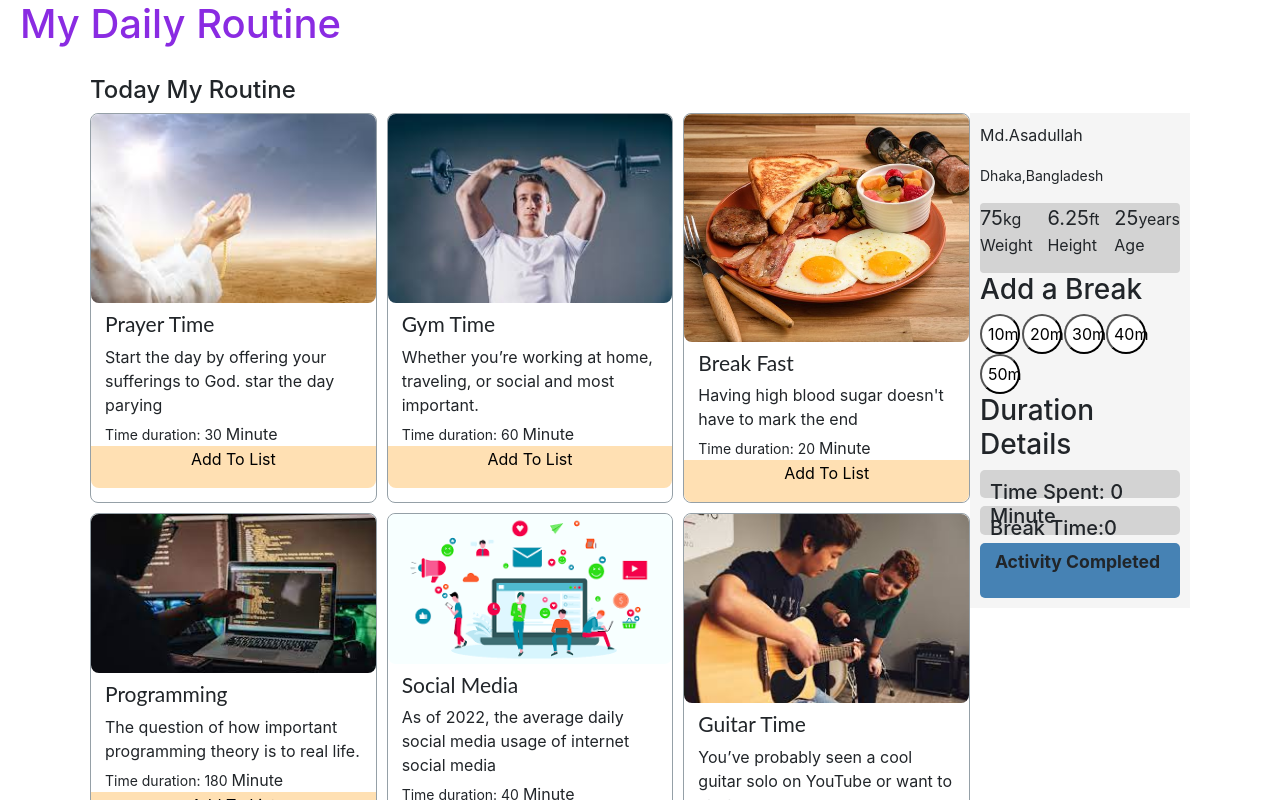
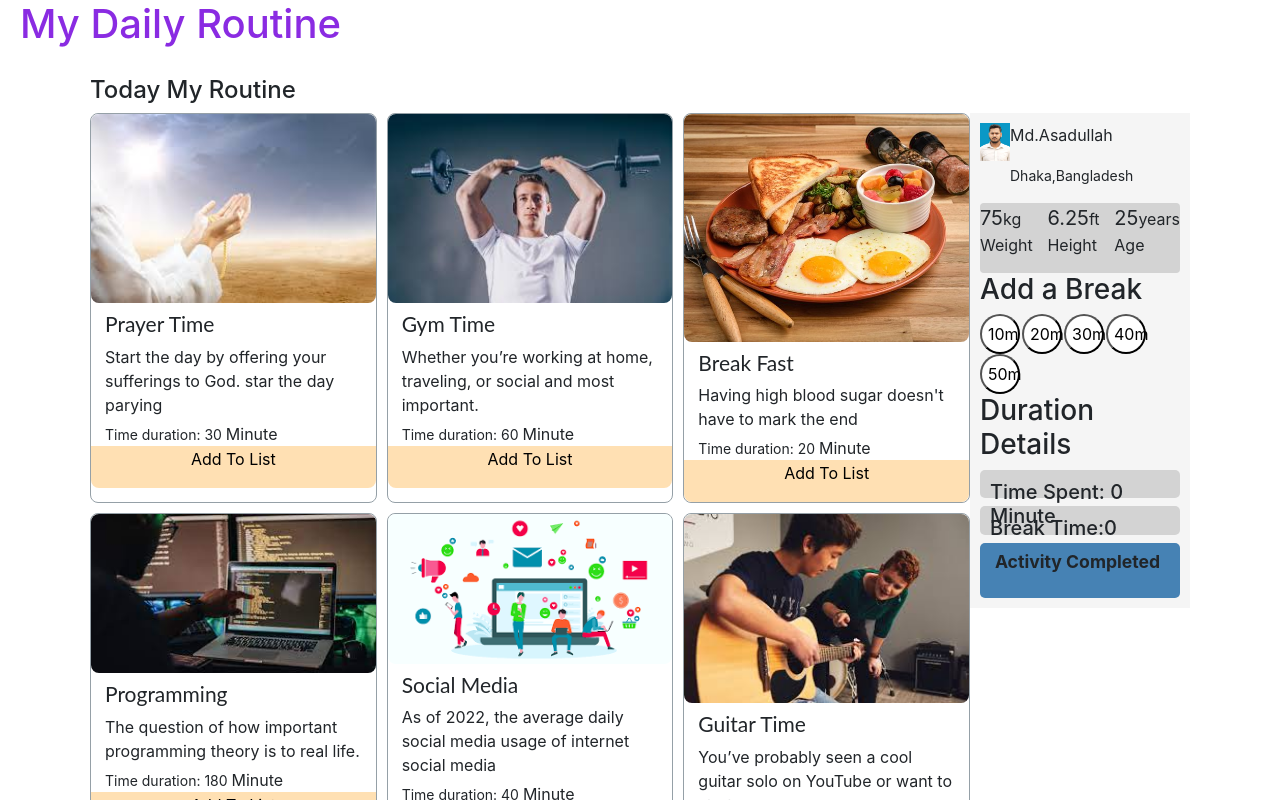
Before and after one commit to asadullahislam/b6-ultra-active-club, a React (Create React App) app: page / in a window 1280 px wide. Shown: the top 800 px of the page. Built offline with nearby package versions, Linux system fonts and the light colour scheme.

Commit message:
img added

```diff
--- a/src/Components/Cart/Cart.css
+++ b/src/Components/Cart/Cart.css
@@ -67,3 +67,9 @@
     font-size: 1.1rem;
     font-weight: bold;
 }
+
+.my-img {
+    width: 15%;
+    height: 15%;
+
+}
--- a/src/Components/Cart/Cart.js
+++ b/src/Components/Cart/Cart.js
@@ -35,13 +35,13 @@ const Cart = ({ cart }) => {
 
     return (
         <div className='cart'>
-            <div className='name-container'>
-    {/* <img src="images/asad.jpg." alt="" /> */ }
-    <div>
-        <p>Md.Asadullah</p>
-        <p > <small >Dhaka,Bangladesh</small></p>
-    </div>
-        </div >
+            < div className = 'name-container' >
+               <img className='my-img' src="images/asad.jpg" alt="" />
+        < div >
+               <p>Md.Asadullah</p>
+                <p > <small >Dhaka,Bangladesh</small></p>
+              </div >
+           </div >
             <div className='body-structure'>
                 <div>
                     <p><span className='weight-height-age'>75</span>kg <br />Weight</p>
```
